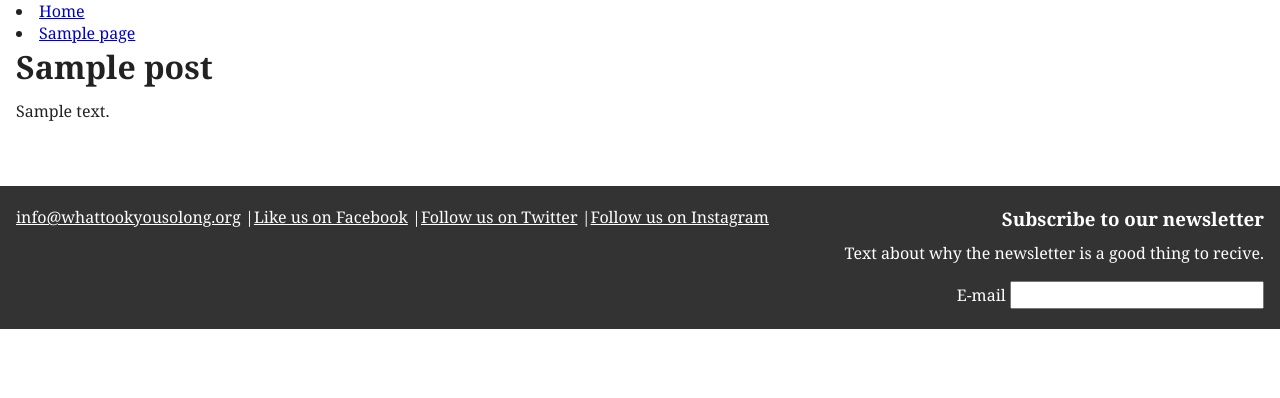
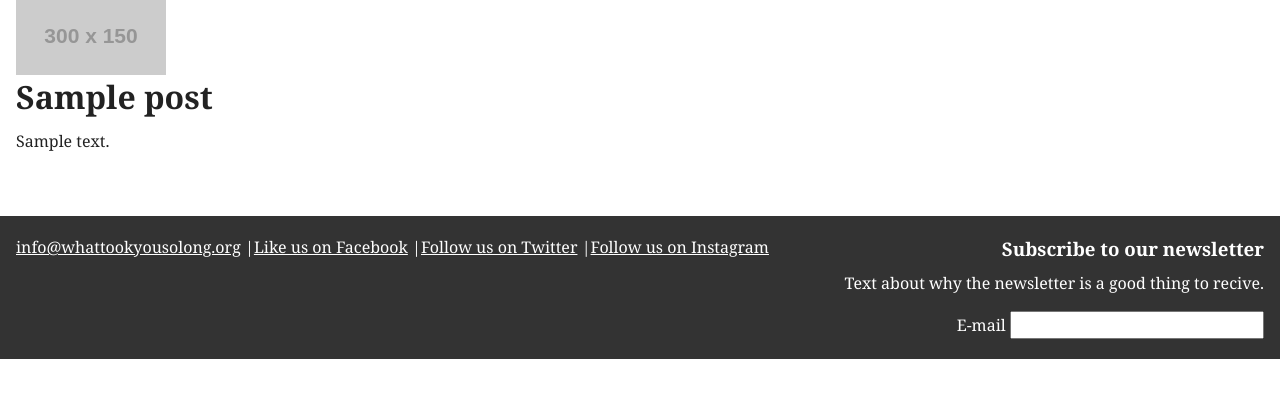
Before and after one commit to frederfred/wtysl-website, a WordPress theme: template web/app/themes/wtysl/index.php in a window 1280 px wide. Shown: the top 398 px of the page. Run offline with PHP 8.4 and a stand-in for WordPress, Linux system fonts and the light colour scheme; the site name, menu and one post (Sample post) are stand-ins, and other content is empty; grey boxes labelled with a size stand in for pictures from a placeholder-image service; style sheets or scripts are compiled from the project's sources; some libraries are stand-ins or nearby versions.

Commit message:
Begin work on header

```diff
--- a/web/app/themes/wtysl/header.php
+++ b/web/app/themes/wtysl/header.php
@@ -16,8 +16,14 @@
 
     <?php get_template_part("partials/browser_upgrade"); ?>
 
-    <header class="Header">
-      <div class="Wrapper">
+    <header class="Header" role="banner">
+      <nav class="Wrapper">
+        <ul class="Header-navList">
+          <li class="Header-navItem">
+            <a href="<?php echo site_url(); ?>" class="Logotype">
+              <img src="//placehold.it/300x150&amp;text=WTYSL" alt="What Took You So Long?">
+            </a>
+          </li>
           <?php
             wp_nav_menu(
               array(
@@ -30,7 +36,8 @@
               )
             );
           ?>
-      </div>
+        </ul>
+      </nav>
     </header>
 
     <main id="main" role="main" class="Main" tabindex="-1">
```
Lines whose indentation alone changed are shown as unchanged.
